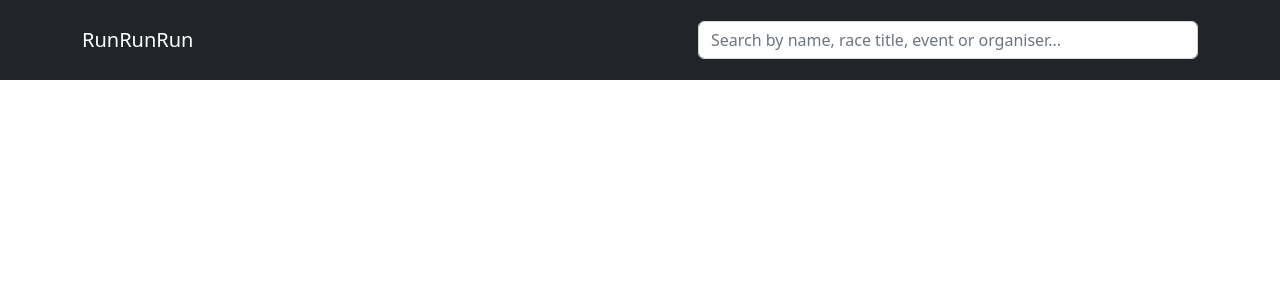
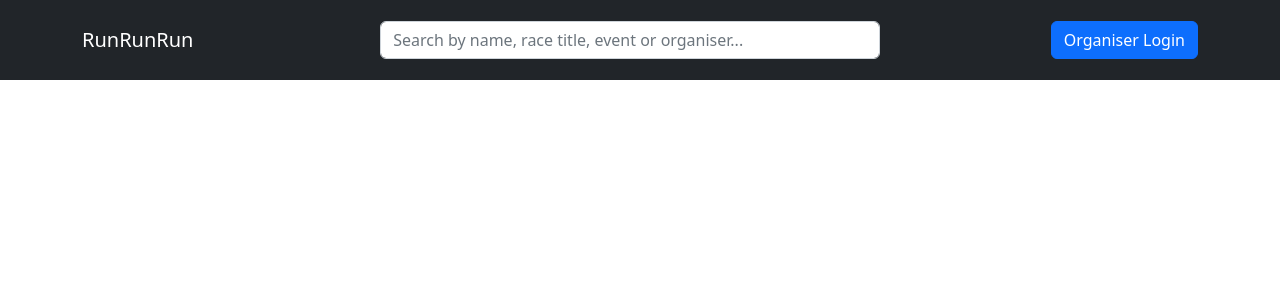
Before and after one commit to jonnyabrams/runrunrun, a React (Create React App) app: page / in a window 1280 px wide. Shown: the top 300 px of the page. Built offline with nearby package versions, Linux system fonts and the light colour scheme.

Commit message:
feat: add organiser login button to Header

```diff
--- a/package.json
+++ b/package.json
@@ -6,15 +6,16 @@
     "@testing-library/jest-dom": "^5.16.5",
     "@testing-library/react": "^13.4.0",
     "@testing-library/user-event": "^13.5.0",
+    "@types/bootstrap": "^5.2.5",
     "@types/jest": "^27.5.2",
     "@types/node": "^16.11.64",
     "@types/react": "^18.0.21",
+    "@types/react-bootstrap": "^0.32.30",
     "@types/react-dom": "^18.0.6",
     "bootstrap": "^5.2.2",
     "react": "^18.2.0",
     "react-bootstrap": "^2.5.0",
     "react-dom": "^18.2.0",
-    "react-icons": "^4.4.0",
     "react-router-dom": "^6.4.1",
     "react-scripts": "5.0.1",
     "typescript": "^4.8.4",
--- a/src/components/Header.tsx
+++ b/src/components/Header.tsx
@@ -1,14 +1,19 @@
 import { Link } from "react-router-dom";
-import { Container, FormControl, Navbar } from "react-bootstrap";
+import {
+  Container,
+  FormControl,
+  Navbar,
+  Button,
+  Nav,
+  Badge,
+  CarouselItem,
+} from "react-bootstrap";
 
 const Header = () => {
   return (
-    <div>
       <Navbar bg="dark" variant="dark" style={{ height: 80 }}>
         <Container>
-          <Navbar.Brand>
-            RunRunRun
-          </Navbar.Brand>
+          <Navbar.Brand>RunRunRun</Navbar.Brand>
           <Navbar.Text className="search">
             <FormControl
               style={{ width: 500 }}
@@ -16,9 +21,13 @@ const Header = () => {
               className="m-auto"
             />
           </Navbar.Text>
+          <Nav>
+            <Button className="btn btn-primary">
+              Organiser Login
+            </Button>
+          </Nav>
         </Container>
       </Navbar>
-    </div>
   );
 };
 
```
Also changed, not shown: 1 other file (tests, documents, lock files or other folders).
